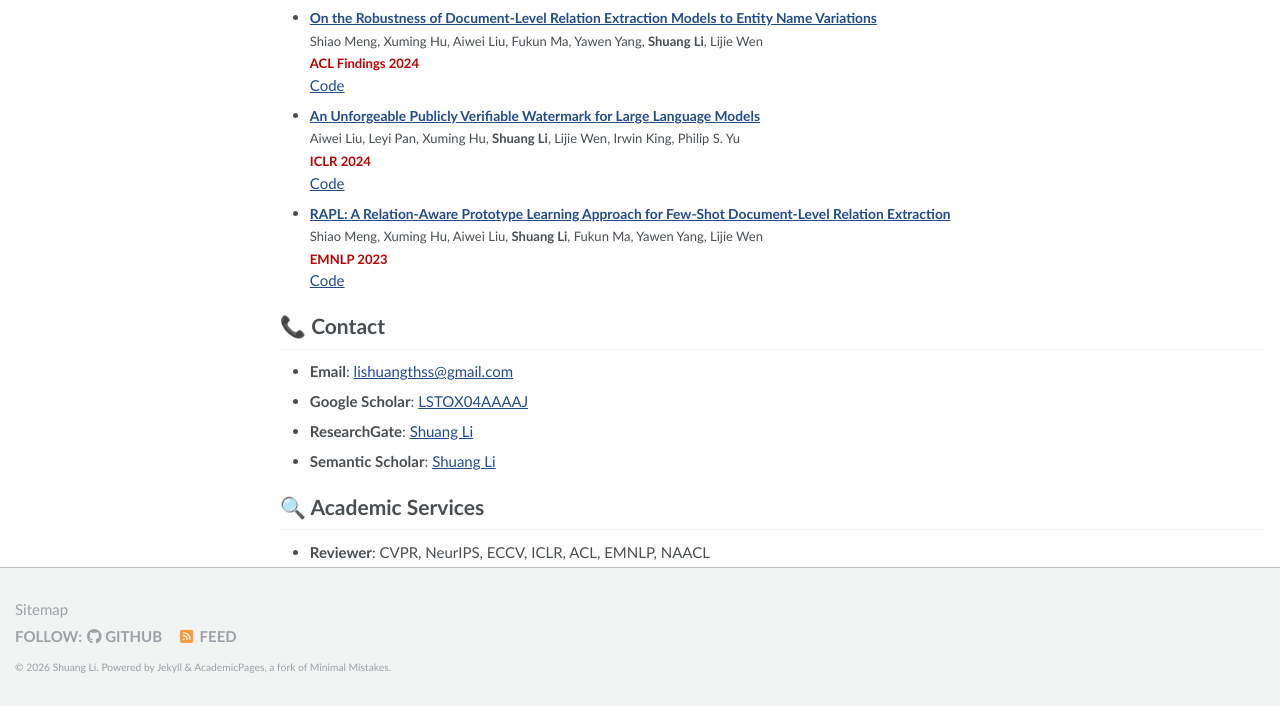
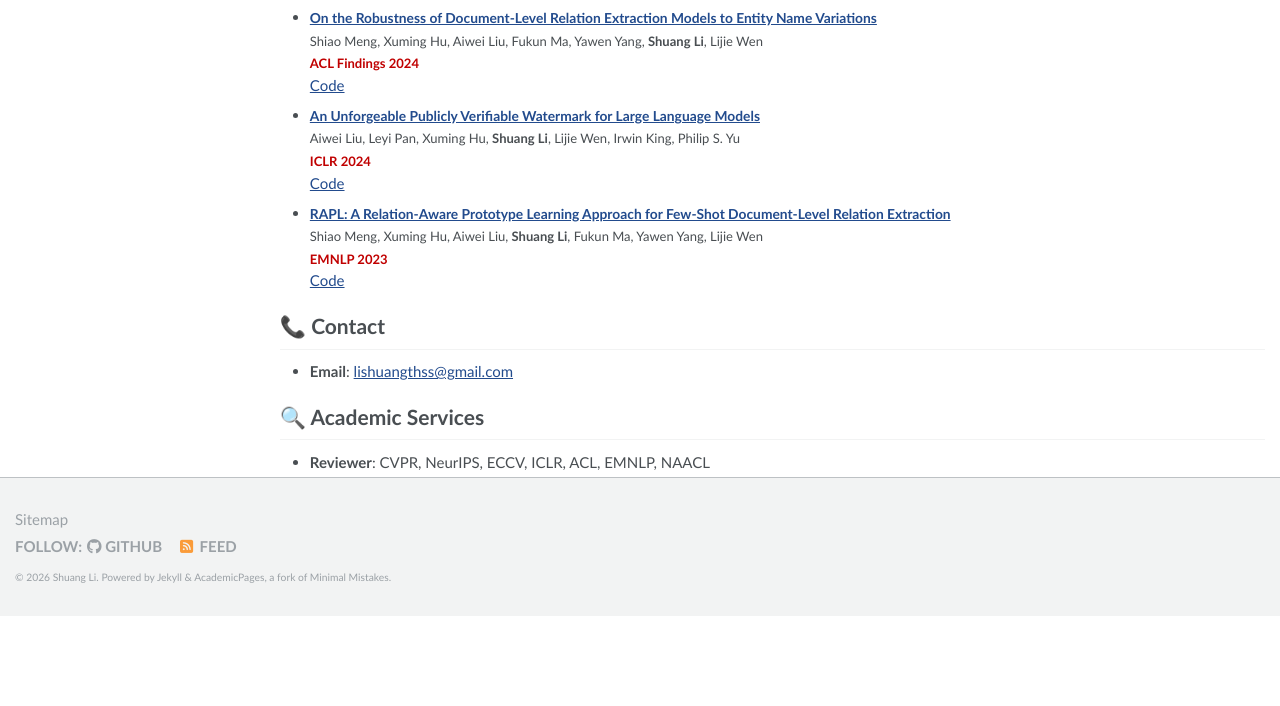
Before and after one commit to thulishuang/thulishuang.github.io, a Jekyll site: the page built from _pages/about.md, in a window 1280 px wide and 900 px high, scrolled down 886 px, cut to the strip 194-900 px from the top of the window. Built offline with Jekyll 4.4.1, drawn with Linux system fonts in a browser that asks for light colours; a script that is not in the unit is left out; after the commit the page ends 1696 px from its top, so only the background shows below that.

Commit message:
Trim contact info and sidebar links

```diff
--- a/_config.yml
+++ b/_config.yml
@@ -42,7 +42,7 @@
   semantic         : "https://www.semanticscholar.org/author/Shuang-Li/2133436155"
   ssrn             : # URL
   pubmed           : # URL
-  researchgate     : "https://www.researchgate.net/profile/Shuang-Li-64"
+  researchgate     :
   scopus           : # URL
   zotero           : # URL
 
--- a/_pages/about.md
+++ b/_pages/about.md
@@ -82,9 +82,6 @@
 # 📞 Contact
 
 - **Email**: [lishuangthss@gmail.com](mailto:lishuangthss@gmail.com)
-- **Google Scholar**: [LSTOX04AAAAJ](https://scholar.google.com/citations?user=LSTOX04AAAAJ&hl=en)
-- **ResearchGate**: [Shuang Li](https://www.researchgate.net/profile/Shuang-Li-64)
-- **Semantic Scholar**: [Shuang Li](https://www.semanticscholar.org/author/Shuang-Li/2133436155)
 
 <span class='anchor' id='academic-services'></span>
 
```
